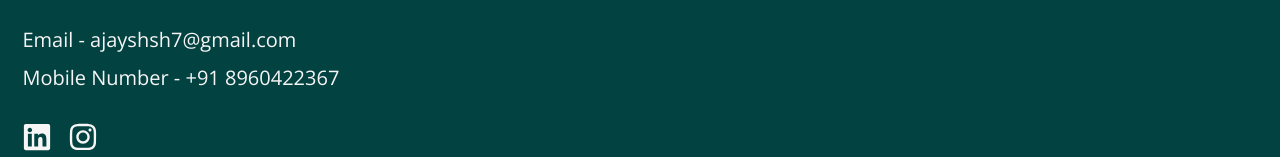
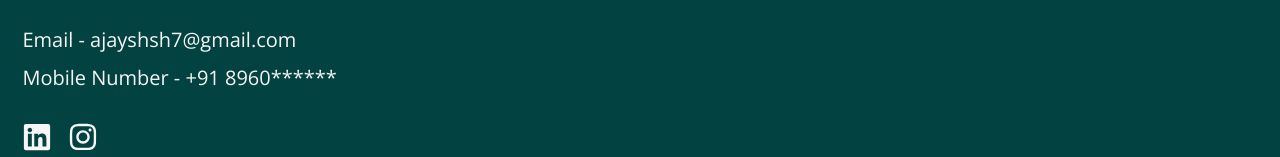
Before and after one commit to ajayshsh7/portfolio, a React (Vite) app: page / in a window 1280 px wide. Shown: the part 4722-4879 px from the top of the page. Built offline with nearby package versions, Linux system fonts and the light colour scheme.

Commit message:
Update Contact.jsx

```diff
--- a/src/components/Contact.jsx
+++ b/src/components/Contact.jsx
@@ -41,7 +41,7 @@ const Contact = () => {
       <div className="social">
         <h2 className='socialH'>Have a talk with <span className="span">me</span></h2>
         <p>Email - ajayshsh7@gmail.com</p>
-        <p>Mobile Number - +91 8960422367</p>
+        <p>Mobile Number - +91 8960******</p>
         <div className="links">
           <svg className='linkedin' viewBox="0 0 448 512">
           <a href="https://linkedin.com/in/ajay-kumarsharma" target='_blank'>
```
